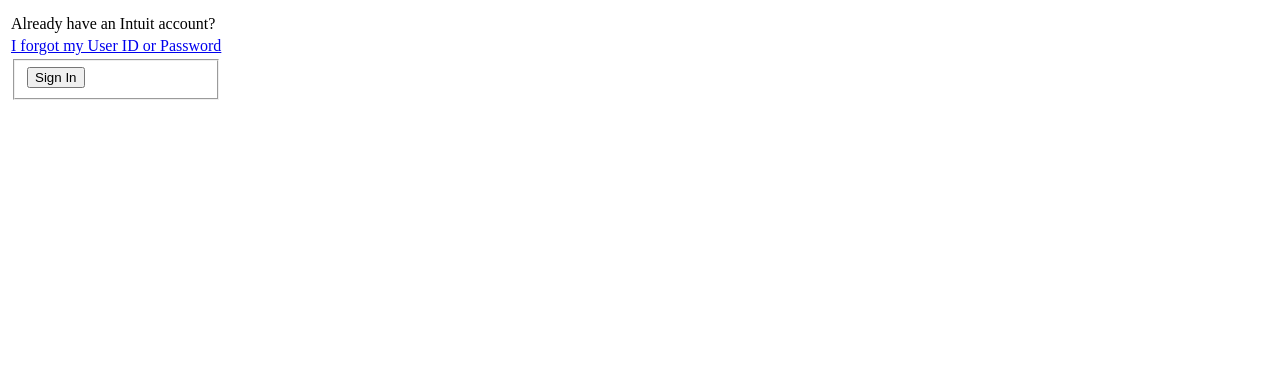
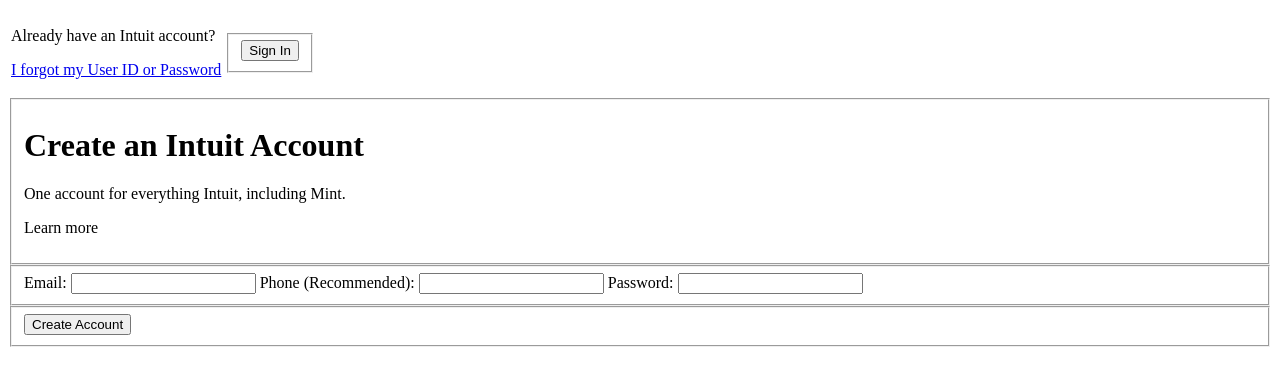
Before and after one commit to Albertino2020/mint-com, a plain HTML site: page index.html in a window 1280 px wide. Drawn offline with Linux system fonts and the light colour scheme.

Commit message:
Added Sign-up form elements.

```diff
--- a/index.html
+++ b/index.html
@@ -10,16 +10,11 @@
         <table>
             <tr>
                 <td>
-                    <tr>
-                       <td>
-                            Already have an Intuit account?
-                       </td>
-                    </tr>
-                    <tr>
-                        <td>
-                            <a href="#">I forgot my User ID or Password</a>
-                        </td>
-                    </tr>
+
+                            <p>Already have an Intuit account?</p>
+
+                            <p><a href="#">I forgot my User ID or Password</a> </p>
+
                 </td>
                 <td>
                     <form action="#" name="sign-in" method="Post">
@@ -38,7 +33,33 @@
 
 
     <main>
+        <form action ="#" name="sing-up">
+            <fieldset>
+                <label for="form-header" name="form-header">
+                    <h1> Create an Intuit Account</h1>
+                    <p>One account for everything Intuit, including Mint.</p>
+                    <p>Learn more</p>
+                </label>
 
+            </fieldset>
+            <fieldset>
+                <label for="email">
+                    Email:
+                    <input id="email" name="email" type="email">
+                </label>
+                <label for="phone">
+                    Phone (Recommended):
+                    <input id="phone" name="phone" type="number">
+                </label>
+                <label for="password">
+                    Password:
+                    <input id="password" name="password" type="password">
+                </label>
+            </fieldset>
+            <fieldset>
+                <button name="submit" type="submit"> Create Account</button>
+            </fieldset>
+        </form>
 
     </main>
 
```
